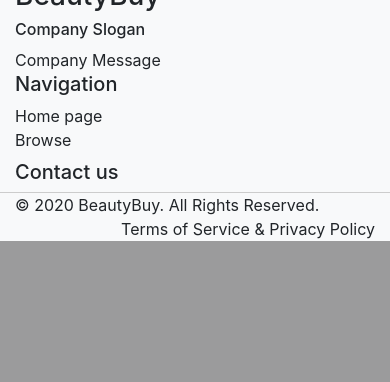
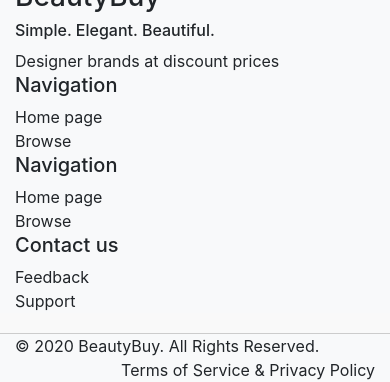
Before and after one commit to AlcornRyan/3172-ecommerce, a PHP site: page / in a window 390 px wide. Shown: the part 2178-2560 px from the top of the page. Before the commit the page ends 2419 px from the top, so only its background shows below. Run offline with PHP 8.4, Linux system fonts and the light colour scheme.

Commit message:
Modified footer sizing, moved featured-items into new folder

```diff
--- a/include/footer.php
+++ b/include/footer.php
@@ -1,20 +1,22 @@
-<footer class="container-fluid">
+<footer class="container-fluid Footer">
 
     <!-- Footer information container -->
-    <div class="row justify-content-center">
+    <div class="row justify-content-center topFooter">
         <div class="col-md-10 bg-light">
 
             <div class="row pt-md-3 pb-md-3">
 
                 <!-- Column 1 -->
-                <div class="col-md-3 footerColumn">
+                <div class="col-md-4 footerColumn">
                     <h3>BeautyBuy</h3>
-                    <h6>Company Slogan</h6>
-                    <p>Company Message</p>
+                    <h6>Simple. Elegant. Beautiful.</h6>
+                    <p>Designer brands at discount prices</p>
                 </div>
 
+                <div class="col-md-8">
+                    <div class="row">
                         <!-- Column 2 -->
-                <div class="col-md-3 footerColumn">
+                        <div class="col-md-4 footerColumn">
                             <h5>Navigation</h5>
                             <p>Home page</p>
                             <p>Browse</p>
@@ -22,13 +24,20 @@
                         </div>
 
                         <!-- Column 3 -->
-                <div class="col-md-3 footerColumn">
-                    <h5></h5>
+                        <div class="col-md-4 footerColumn">
+                            <h5>Navigation</h5>
+                            <p>Home page</p>
+                            <p>Browse</p>
+                            <p></p>
                         </div>
 
                         <!-- Column 4 -->
-                <div class="col-md-3 footerColumn">
+                        <div class="col-md-4 footerColumn">
                             <h5>Contact us</h5>
+                            <p>Feedback</p>
+                            <p>Support</p>
+                        </div>
+                    </div>
                 </div>
 
             </div>
--- a/include/landing.php
+++ b/include/landing.php
@@ -9,44 +9,12 @@
 
     <!-- Four featured items -->
     <div class="row justify-content-center pt-md-2 pb-md-4">
-        <div class="col-md-11">
+    <?php
 
-            <h4>Featured Items</h4>
+        // Featured Items Container
+        require_once('landing/featuredCon.php');
 
-            <!-- -->
-            <div class="row">
-
-                <!-- Column 1 -->
-                <div class="col-md-3">
-                <?php
-                    require('featured-item.php');
-                ?>
-                </div>
-
-                <!-- Column 2 -->
-                <div class="col-md-3">
-                <?php
-                    require('featured-item.php');
-                ?>
-                </div>
-
-                <!-- Column 3 -->
-                <div class="col-md-3">
-                <?php
-                    require('featured-item.php');
-                ?>
-                </div>
-
-                <!-- Column 4 -->
-                <div class="col-md-3">
-                <?php
-                    require('featured-item.php');
-                ?>
-                </div>
-
-            </div>
-
-        </div>
+    ?>
     </div>
 
 
--- /dev/null
+++ b/include/landing/featuredCon.php
@@ -0,0 +1,38 @@
+<div class="col-md-11">
+
+    <h4>Featured Items</h4>
+
+    <!-- -->
+    <div class="row">
+
+        <!-- Column 1 -->
+        <div class="col-md-3">
+        <?php
+            require('featured-item.php');
+        ?>
+        </div>
+
+        <!-- Column 2 -->
+        <div class="col-md-3">
+        <?php
+            require('featured-item.php');
+        ?>
+        </div>
+
+        <!-- Column 3 -->
+        <div class="col-md-3">
+        <?php
+            require('featured-item.php');
+        ?>
+        </div>
+
+        <!-- Column 4 -->
+        <div class="col-md-3">
+        <?php
+            require('featured-item.php');
+        ?>
+        </div>
+
+    </div>
+
+</div>
--- a/style/footer.css
+++ b/style/footer.css
@@ -1,3 +1,10 @@
+.Footer {
+    border-top: 1px solid #CCCCCC;
+    background-color: #F9F9F9;
+}
+.topFooter {
+    padding-bottom: 20px;
+}
 .bottomFooter {
     border-top: 1px solid #cccccc;
 }
```
Also changed, not shown: include/landing/featured-item.php (renamed from include/featured-item.php). Lines whose indentation alone changed are shown as unchanged.
